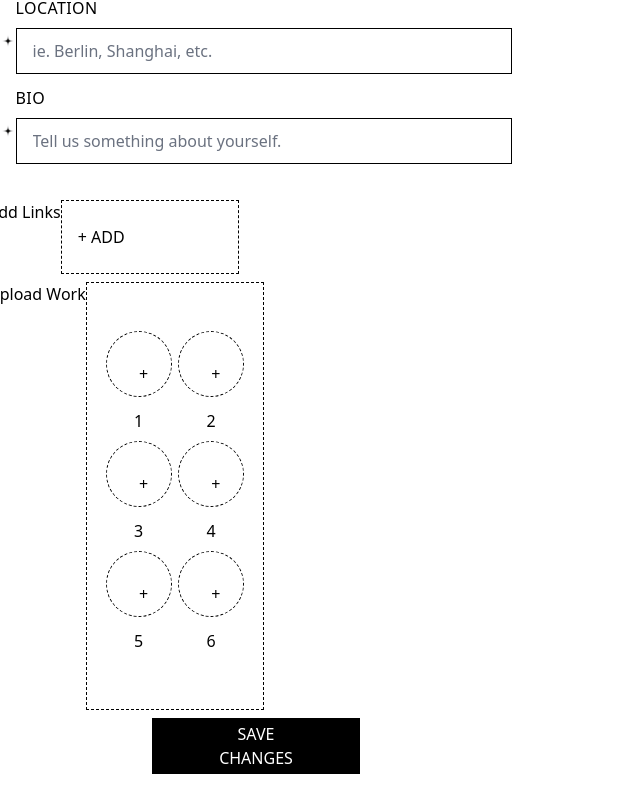
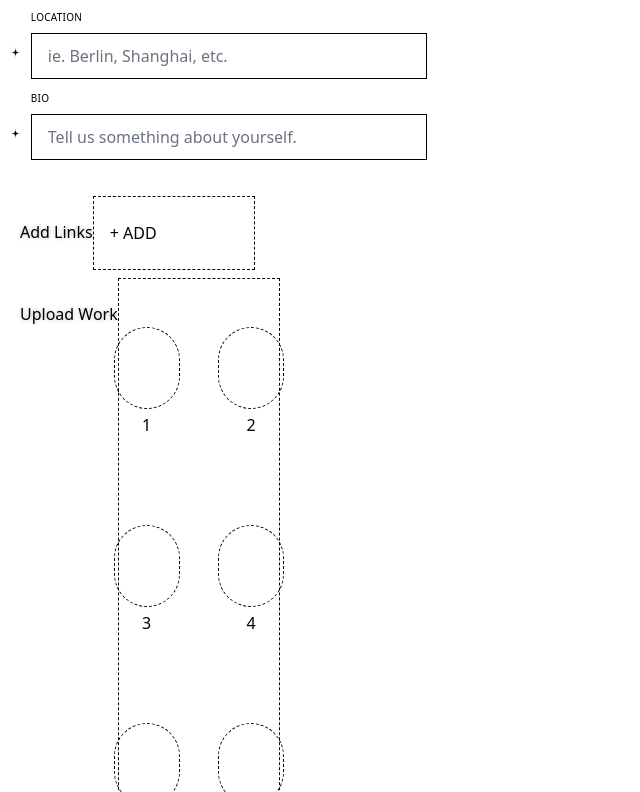
Before and after one commit to outputfield/outputfield_deprecated, a Next.js app: page /create-account in a window 1280 px wide. Shown: the part 568-1360 px from the top of the page, without its empty margins (0-640 px from the left). Built offline with nearby package versions, Linux system fonts and the light colour scheme.

Commit message:
styling create account and large plus upload icon

```diff
--- a/components/ProfileForm/embedPanel.tsx
+++ b/components/ProfileForm/embedPanel.tsx
@@ -30,11 +30,12 @@ export default function EmbedPanel({
   }
   return (
     <form
-      className='text-center'
+      className='text-center py-12 px-8'
       onSubmit={handleSubmit(onSubmit as SubmitHandler<EmbeddedWork>)}
     >
       <input
-        placeholder="Link Youtuboe, Vimeo, SoundCloud, etc."
+        className="w-full appearance-none text-gray-700 border border-black py-3 px-4 mb-3 leading-tight focus:outline-none focus:bg-white"
+        placeholder="Link: Youtube, Vimeo, SoundCloud, etc."
         {...register('url', {
           required: true,
           validate: {
@@ -53,6 +54,7 @@ export default function EmbedPanel({
         </p>
       )}
       <input
+        className="w-full appearance-none text-gray-700 border border-black py-3 px-4 mb-3 leading-tight focus:outline-none focus:bg-white"
         placeholder="Title"
         {...register('title', { required: true })}
       />
--- a/components/ProfileForm/index.tsx
+++ b/components/ProfileForm/index.tsx
@@ -117,28 +117,35 @@ export default function ProfileForm({ onSubmit, isSubmitting, profileData }: Pro
         {/* Full-screen container to center the panel */}
         <div className="fixed inset-0 flex items-center justify-center ">
           {/* The actual dialog panel  */}
-          <Dialog.Panel className="mx-auto max-w-sm bg-white min-h-screen min-w-full">
-            <div className="mt-2 sm:ml-4 flex justify-between px-4 pb-4">
-              <button onClick={(e) => {
-                e.preventDefault()
-                setUploadOpen(false)
-              }}>
+          <Dialog.Panel className="mx-auto max-w-sm bg-white h-screen min-w-full">
+            <div className="h-12 sm:ml-4 flex items-center justify-between relative">
+              <button
+                className='px-4'
+                onClick={(e) => {
+                  e.preventDefault()
+                  setUploadOpen(false)
+                }}
+              >
                 <Image src="/closeIcon.svg" alt="close" width={16} height={16} />
               </button>
             </div>
-            <div className='mb-4 px-5 py-8 border-y border-black border-dashed h-full'>
+            <div className='px-2 py-8 border-t border-black border-dashed'>
               <TabView headers={['Upload', 'Embed']}>
                 <UploadPanel handleUploadWork={handleUploadWork} uploadNum={uploadNum} />
                 <EmbedPanel handleEmbedWork={handleEmbedWork} />
               </TabView>
             </div>
+            <div className='w-full h-6 border-t border-dashed absolute bottom-0' />
           </Dialog.Panel>
         </div>
       </Dialog>
 
-      <form onSubmit={handleSubmit(
-        ((data: ISignUpInputs, e: BaseSyntheticEvent) => onSubmit(e, data, Object.values(state))) as SubmitHandler<ISignUpInputs>)} className="w-full max-w-lg">
-        <div className="flex flex-wrap -mx-3 mb-6">
+      <form
+        onSubmit={handleSubmit(
+          ((data: ISignUpInputs, e: BaseSyntheticEvent) => onSubmit(e, data, Object.values(state))) as SubmitHandler<ISignUpInputs>)}
+        className="w-full max-w-lg my-8"
+      >
+        <div className="flex flex-wrap -mx-3">
           <div className="w-full md:w-1/2 px-3 mb-6 md:mb-0">
             <FormInput
               register={register}
@@ -225,8 +232,8 @@ export default function ProfileForm({ onSubmit, isSubmitting, profileData }: Pro
           </div>
         </div>
 
-        <div className="flex flex-wrap -mx-3 mb-2">
-          <h2>Add Links</h2>
+        <div className="flex flex-wrap mx-3 mb-2">
+          <h2 className='ml-2 my-6 glow-black'>Add Links</h2>
           <div className="w-full md:w-1/3 px-4 py-6 mb-6 md:mb-0 border border-dashed border-black">
             {fields.map((field, index) => (
               <div className="py-6 grid grid-cols-2 grid-flow-cols justify-items-stretch items-center" key={field.id}>
@@ -268,34 +275,32 @@ export default function ProfileForm({ onSubmit, isSubmitting, profileData }: Pro
           </div>
         </div>
 
-        <div className="flex flex-wrap -mx-3 mb-2">
-          <h2>Upload Work</h2>
+        <div className="flex flex-wrap mx-3 mb-2">
+          <h2 className='ml-2 my-6 glow-black'>Upload Work</h2>
           <div className="w-full md:w-1/3 px-4 py-6 mb-6 md:mb-0 border border-dashed border-black">
-            <div className="py-6 grid grid-cols-2 justify-items-center">
+            <div className="py-6 grid grid-cols-2 gap-20 justify-items-center">
               {[0,1,2,3,4,5].map((key) => {
                 const displayKey = key + 1
                 return (
-                  <div key={displayKey} className={`cols-span-${displayKey} `}>
+                  <span key={displayKey} className={`cols-span-${displayKey} `}>
                     <button
-                      className="appearance-none block w-10 h-10 text-gray-700 border border-black border-dashed rounded-full p-8 mb-3 leading-tight focus:outline-none focus:bg-white"
+                      className="appearance-none leading-none w-fit text-gray-700 border border-black border-dashed rounded-full p-8 mb-1 focus:outline-none focus:bg-white"
                       id={`grid-upload-work-${displayKey}`}
                       onClick={setUploadDialogOpen(key)}>
-                      <div>{state[key] ? 'file here!' : '+'}</div>
+                      {state[key] ? 'file here!' : <Image src="/plusLg.svg" alt='+' width="36" height="36" />}
                     </button>
                     <label
                       className="block uppercase tracking-wide text-gray-700 text-xs text-center mb-2"
                       htmlFor={`grid-upload-work-${displayKey}`}>
                       {displayKey}
                     </label>
-                  </div>
+                  </span>
                 )
               })}
             </div>
           </div>
         </div>
-        <Button role="submit" loading={isSubmitting}>
-          Save Changes
-        </Button>
+        <Button role="submit" loading={isSubmitting}>Save</Button>
       </form>
     </>
   )
--- a/components/ProfileForm/uploadPanel.tsx
+++ b/components/ProfileForm/uploadPanel.tsx
@@ -20,12 +20,15 @@ export default function UploadPanel({
   MemoDropzoneComponent.displayName = 'MemoDropzoneComponent'
   return (
     <div className="text-center">
-                   We currently support:
+      We support:
       <br /><br />
       <ul>
         <li>images (jpg, png, gif, tiff)</li>
+        <li>video (mp4, mov)</li>
+        <li>audio (mp3)</li>
+        <li>documents (pdf)</li>
       </ul>
-      <br />
+      <br /><br /><br />
       <MemoDropzoneComponent uploadNum={uploadNum} />
     </div>
   )
--- a/components/dropzoneComponent.tsx
+++ b/components/dropzoneComponent.tsx
@@ -1,4 +1,5 @@
 import React, { useState, ChangeEvent } from 'react'
+import { Button } from './Button'
 
 function DropzoneComponent({ handleDrop }: any) {
   const [file, setFile] = useState<File | undefined>()
@@ -46,7 +47,7 @@ function DropzoneComponent({ handleDrop }: any) {
           {file && (
             <p>{file.name} - {file.size}</p>
           )}
-          <div id="dashboard-image-hover" >Upload Image</div>
+          <Button>Upload</Button>
         </div>
       </label>
       <input id="file-upload" type="file" accept='.png, .jpeg, .jpg' onChange={handleImageUpload} className='hidden'/>
--- a/components/formInput.tsx
+++ b/components/formInput.tsx
@@ -26,13 +26,22 @@ export default function FormInput({
   ...restProps
 }: InputProps) {
   return (
-    <div className="flex w-full">
-      {icon && <Image src='/fourpointstar.svg' alt='star' width='16' height='16' />}
-      <span className="w-full block">
+    <div className="flex w-5/6">
+      {icon && (
+        <div className="mt-8 mx-2">
+          <Image
+            src='/fourpointstar.svg'
+            alt='*'
+            width='16'
+            height='16'
+          />
+        </div>
+      )}
+      <span className="w-full">
         {label && (
           <label
             htmlFor={label}
-            className="block uppercase tracking-wide text-gray-700 text-xs mb-2">
+            className="block uppercase tracking-wide text-gray-700 text-sm mb-2">
             {label}
           </label>
         )}
--- a/pages/artists/index.tsx
+++ b/pages/artists/index.tsx
@@ -70,7 +70,6 @@ const ArtistListPage = ({ mediums }: { mediums: string[]}) => {
       <div
         className={`${'hidden peer-focus:block '} z-10 fixed inset-0 bg-gray-100 bg-opacity-75 transition-opacity w-full h-screen blurred border border-red-500`}
         aria-hidden="true">
-        bg
       </div>
       {/*  /////////////////////////////  */}
 
--- a/pages/create-account.tsx
+++ b/pages/create-account.tsx
@@ -140,9 +140,14 @@ export default function CreateAccount() {
   }
 
   return (
-    <ProfileForm
-      onSubmit={handleSubmit}
-      isSubmitting={isSubmitting}
-    />
+    <>
+      <h1 className='glow-black text-[40px] ml-2'>
+        New Profile
+      </h1>
+      <ProfileForm
+        onSubmit={handleSubmit}
+        isSubmitting={isSubmitting}
+      />
+    </>
   )
 }
--- a/styles/globals.css
+++ b/styles/globals.css
@@ -37,6 +37,10 @@
     box-shadow: 0px 4px 4px rgba(224, 22, 34, 0.25), 0px 4px 4px rgba(208, 81, 89, 0.2);
     filter: blur(8px);
   }
+
+  .glow-black {
+    text-shadow: 0px 0px 4px rgba(0, 0, 0, 0.25);
+  }
 }
 
 input:checked + div {
```
Also changed, not shown: public/plusLg.svg (added).
